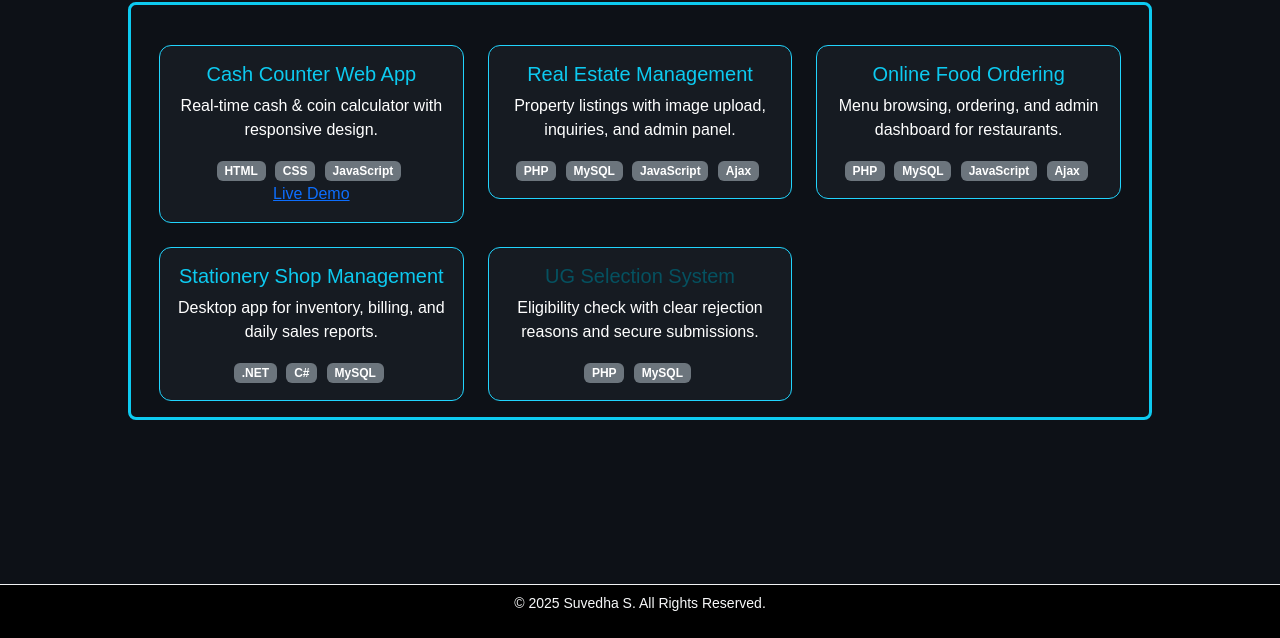
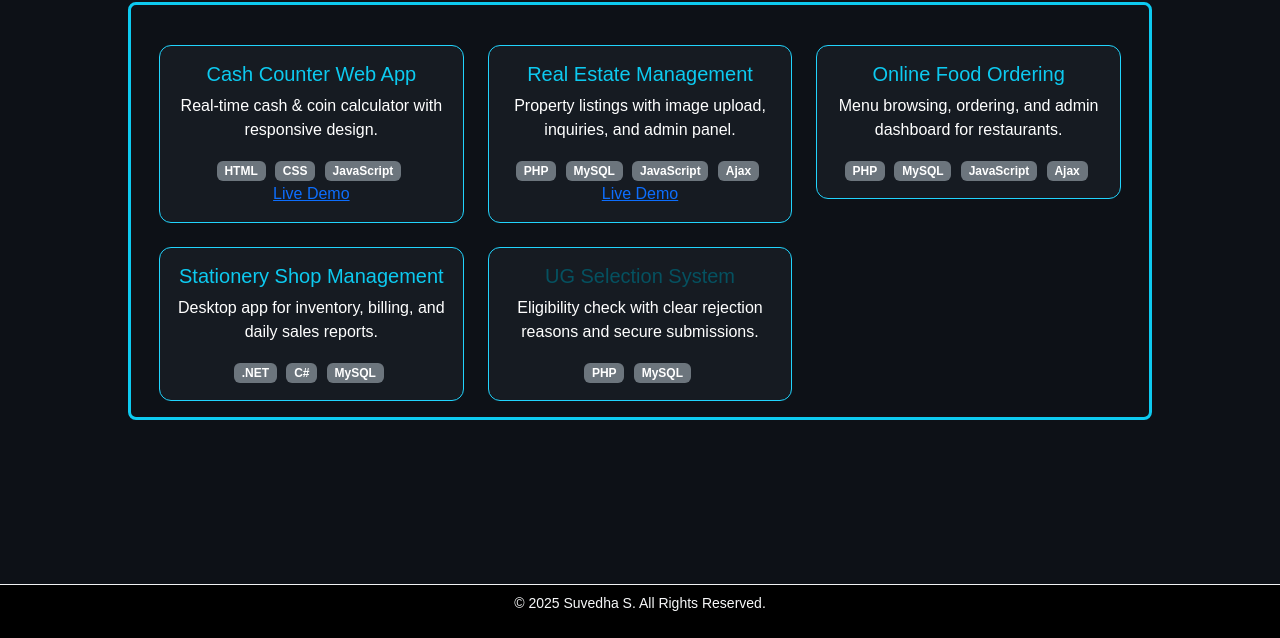
Before and after one commit to webdesignstudio27/portfolio, a plain HTML site: page index.html in a window 1280 px wide. Both pictures are taken after a click on the button "View My Work". Shown: the part 286-924 px from the top of the page. Drawn offline with nearby package versions, Linux system fonts and the light colour scheme.

Commit message:
Update index.html

```diff
--- a/index.html
+++ b/index.html
@@ -206,6 +206,12 @@
                 <span class="badge bg-secondary">MySQL</span>
                 <span class="badge bg-secondary">JavaScript</span>
                 <span class="badge bg-secondary">Ajax</span>
+                <a
+                  href="https://suhasa.infinityfree.me"
+                  class="btn-primary"
+                  target="_blank"
+                  >Live Demo</a
+                >
               </div>
             </div>
           </div>
```
